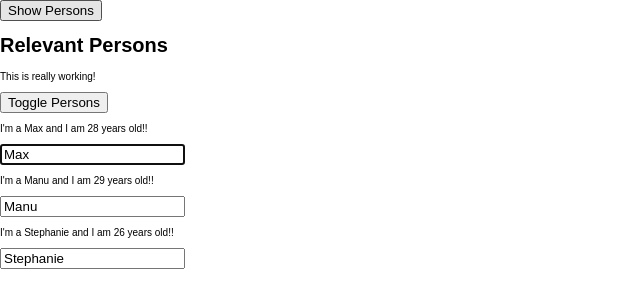
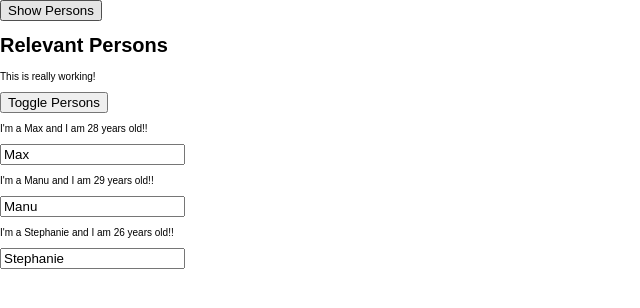
Before and after one commit to KamilKonopka/react-app, a React app: page / in a window 1280 px wide. Both pictures are taken after a click on the button "Show Persons". Shown: the top 308 px of the page, without its empty margins (0-640 px from the left). Built offline with nearby package versions, Linux system fonts and the light colour scheme.

Commit message:
added elementRef React example to person and persons.js

```diff
--- a/src/components/Persons/Person/Person.js
+++ b/src/components/Persons/Person/Person.js
@@ -9,6 +9,7 @@
     constructor(props) {
         super(props);
         console.log('[Person.js] Inside Constructor', props);
+        this.inputElement = React.createRef();
       }
 
       componentWillMount() {
@@ -17,7 +18,10 @@
 
       componentDidMount() {
         console.log('Person.js] Inside componentDidMount()');
-        if(this.props.position === 0) this.inputElement.focus();
+        // this.focusInput();
+      }
+      focus() {
+          if(this.props.position === 0) this.inputElement.current.focus();
       }
 
     render() {
@@ -28,7 +32,7 @@
                 </p>
                 <p>{this.props.children}</p>
                 <input
-                    ref={(input) => { this.inputElement = input }}
+                    ref={this.inputElement}
                     type="text"
                     onChange={this.props.changed}
                     value={this.props.name}
--- a/src/components/Persons/Persons.js
+++ b/src/components/Persons/Persons.js
@@ -5,6 +5,7 @@
     constructor(props) {
         super(props);
         console.log('[Persons.js] Inside Constructor', props);
+        this.lastPersonRef = React.createRef();
       }
 
     componentWillMount() {
@@ -13,6 +14,7 @@
 
     componentDidMount() {
         console.log('Persons.js] Inside componentDidMount()');
+        this.lastPersonRef.current.focus();
       }
 
     componentWillReceiveProps(nextProps) {
@@ -42,6 +44,7 @@
                 name={person.name}
                 age={person.age}
                 key={person.name}
+                ref={this.lastPersonRef}
                 click={() => this.props.clicked(index)}
                 changed={(event) => this.props.changed(event, person.id)}
                 />
```
